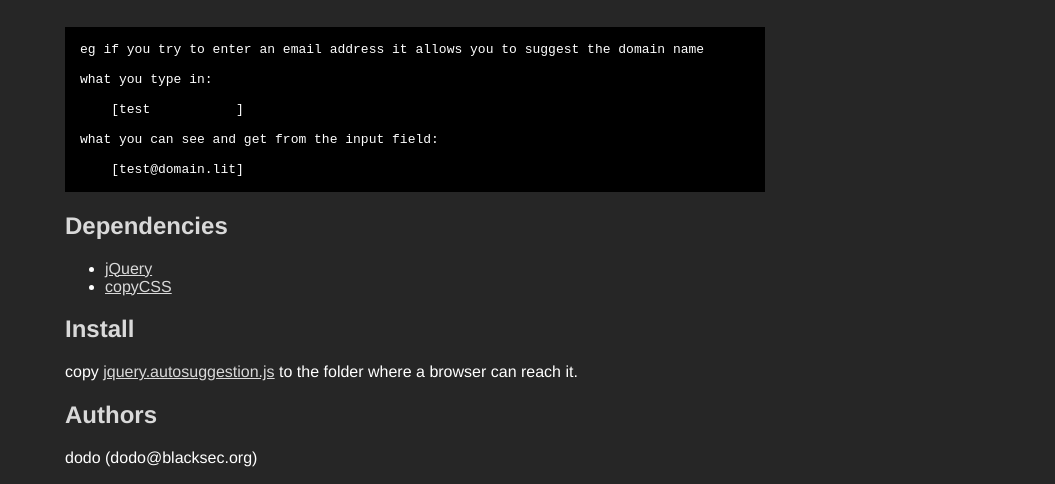
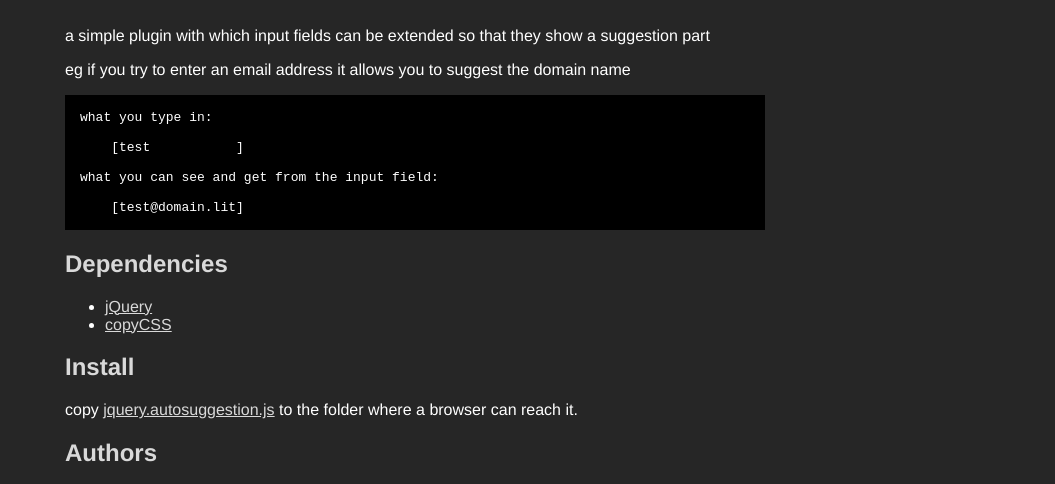
Before and after one commit to dodo/jquery-autosuggestion, a plain HTML site: page index.html in a window 1280 px wide. Shown: the part 306-790 px from the top of the page, without its empty margins (225-1280 px from the left). Drawn offline with Linux system fonts and the light colour scheme.

Commit message:
more info

```diff
--- a/index.html
+++ b/index.html
@@ -49,9 +49,10 @@
       jQuery plugin for auto suggestion
     </div>
 
-    <p><pre>
-eg if you try to enter an email address it allows you to suggest the domain name
-
+    <p>
+    <p>a simple plugin with which input fields can be extended so that they show a suggestion part</p>
+    <p>eg if you try to enter an email address it allows you to suggest the domain name</p>
+    <pre>
 what you type in:
 
     [test           ]
```
